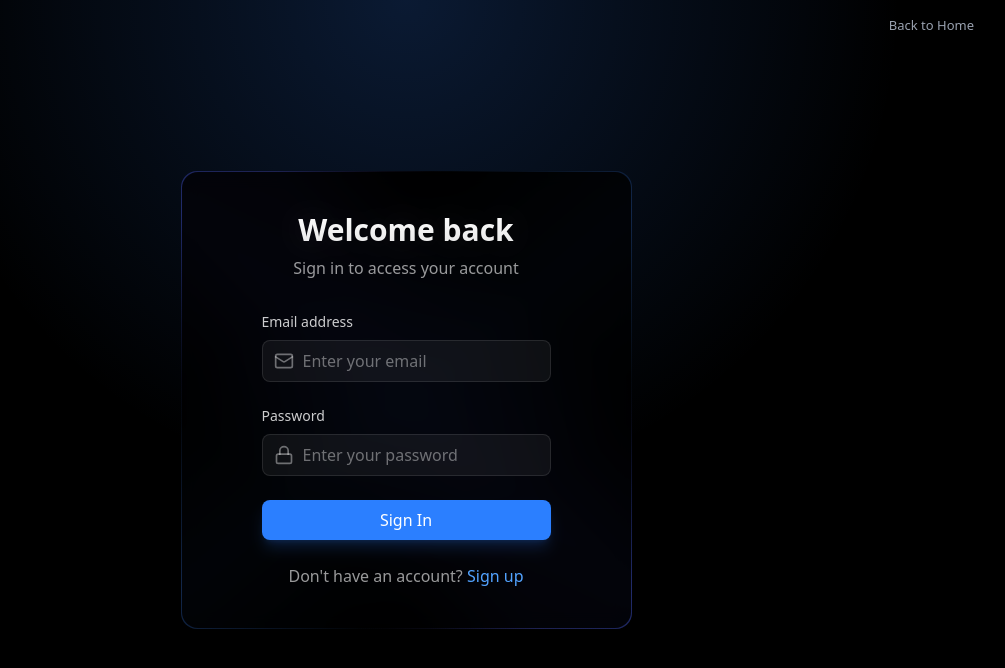
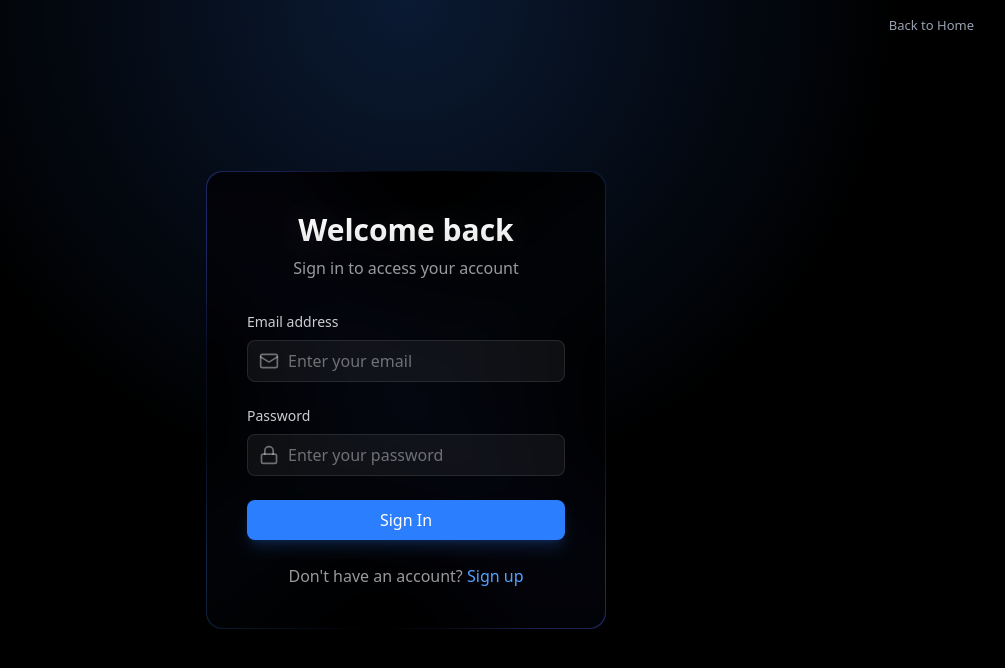
Before and after one commit to GauRav-sINGh123/NextGig, a React (Vite) app in the folder frontend/: page /login in a window 1280 px wide. Shown: the top 668 px of the page, without its empty margins (234-1239 px from the left). Built offline with nearby package versions, Linux system fonts and the light colour scheme.

Commit message:
Padding Fixed

```diff
--- a/frontend/src/pages/Login.tsx
+++ b/frontend/src/pages/Login.tsx
@@ -52,8 +52,8 @@ export default function Login() {
        <Link to="/" className="absolute top-4 right-4 text-[13px] text-gray-400 hover:underline">
         Back to Home
       </Link>
+      <div className="w-full max-w-md px-6">
       <AnimatedGradientBorder>
-      <div className="w-full px-10">
         <motion.div
           initial={{ opacity: 0, y: 20 }}
           animate={{ opacity: 1, y: 0 }}
@@ -123,8 +123,8 @@ export default function Login() {
             </p>
           </div>
         </motion.div>
+     </AnimatedGradientBorder>
       </div>
-     </AnimatedGradientBorder>
     </div>
   );
 }
```
